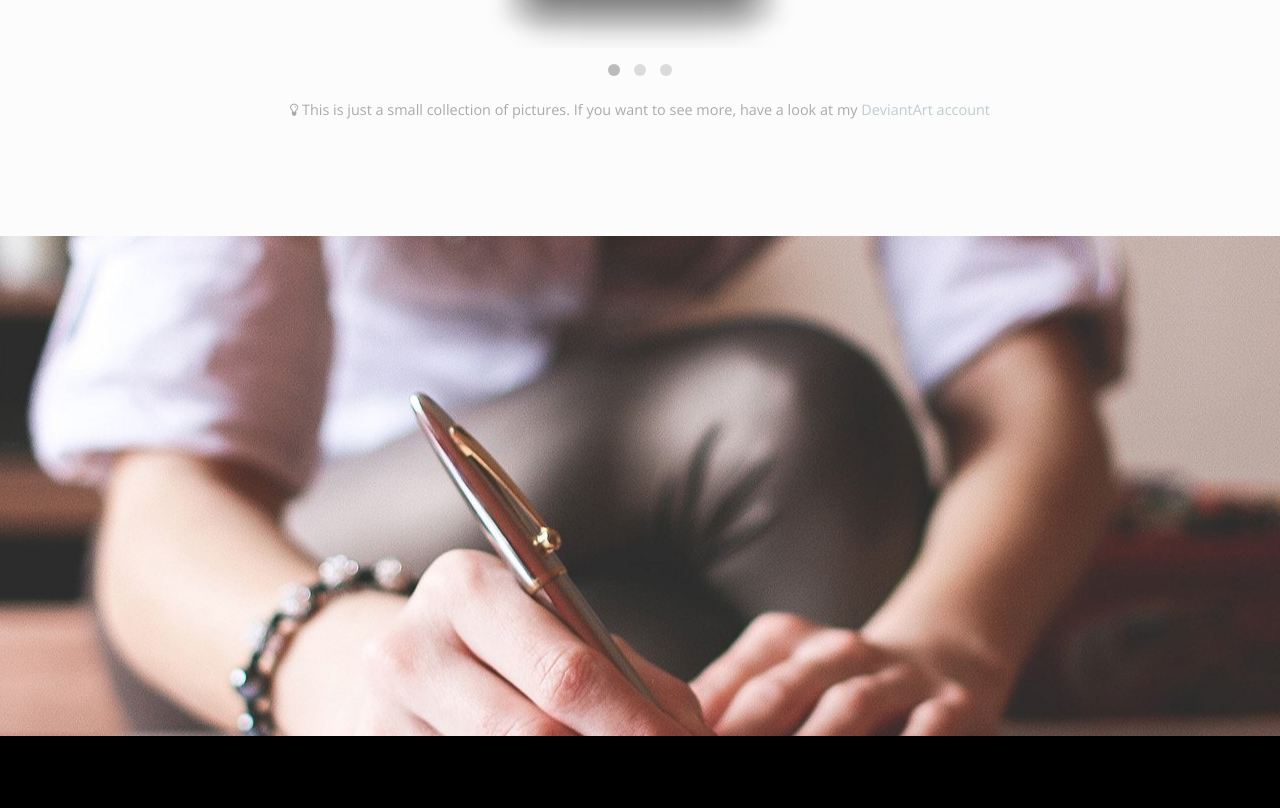
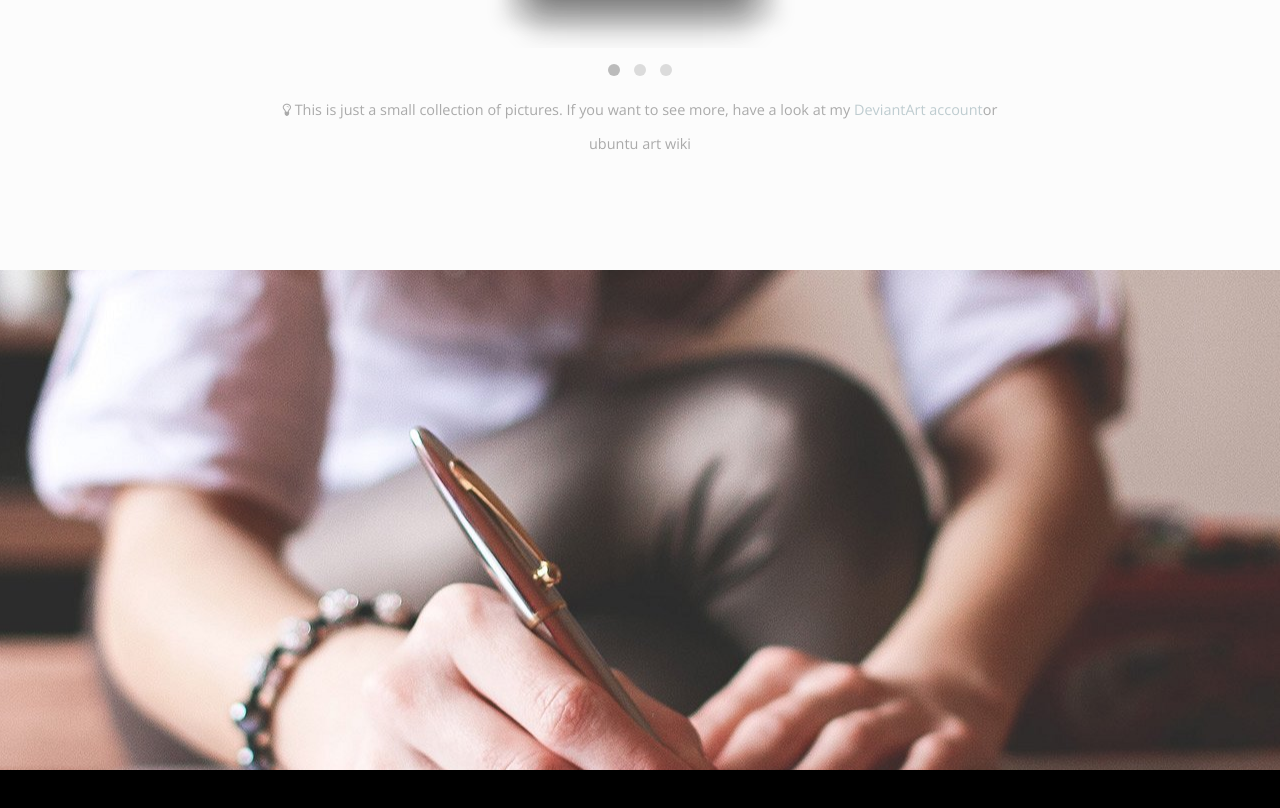
Before and after one commit to wazery/portfolio, a website: page index.html in a window 1280 px wide. Shown: the part 8456-9264 px from the top of the page. Drawn offline with nearby package versions, Linux system fonts and the light colour scheme.

Commit message:
Added a link to Ubuntu wiki artwork page

```diff
--- a/index.html
+++ b/index.html
@@ -709,7 +709,7 @@
           </div>
         </div><!--carousel-pictures-->
         <div class="col-md-8 col-md-offset-2">
-          <p class="text-center"><small><i class="fa fa-lightbulb-o"></i> This is just a small collection of pictures. If you want to see more, have a look at my <a href="http://al-wazery.deviantart.com/" target="_blank"> DeviantArt account</a></small></p>
+          <p class="text-center"><small><i class="fa fa-lightbulb-o"></i> This is just a small collection of pictures. If you want to see more, have a look at my <a href="http://al-wazery.deviantart.com/" target="_blank"> DeviantArt account</a>or ubuntu art wiki<a href="https://wiki.ubuntu.com/EgyptTeam/Artwork"></a></small></p>
         </div>
       </div><!--container-->
     </section>
```
